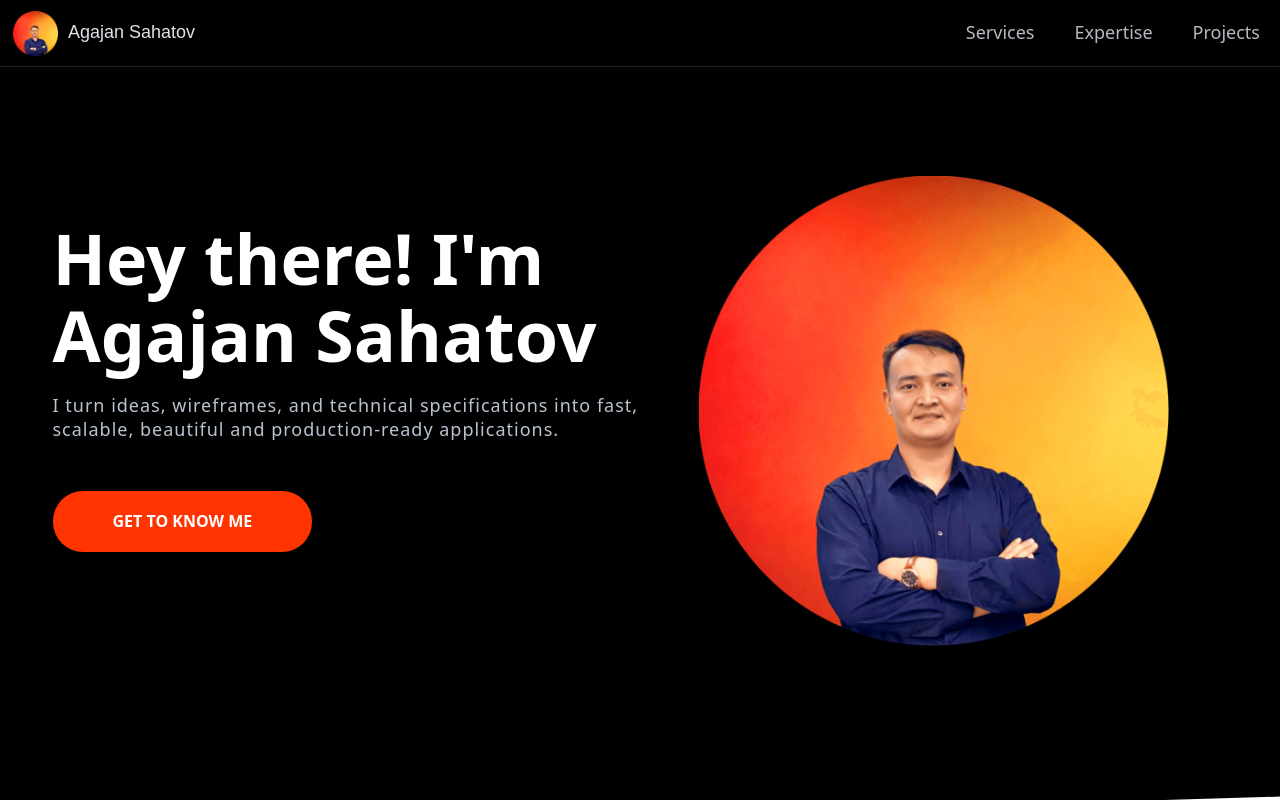
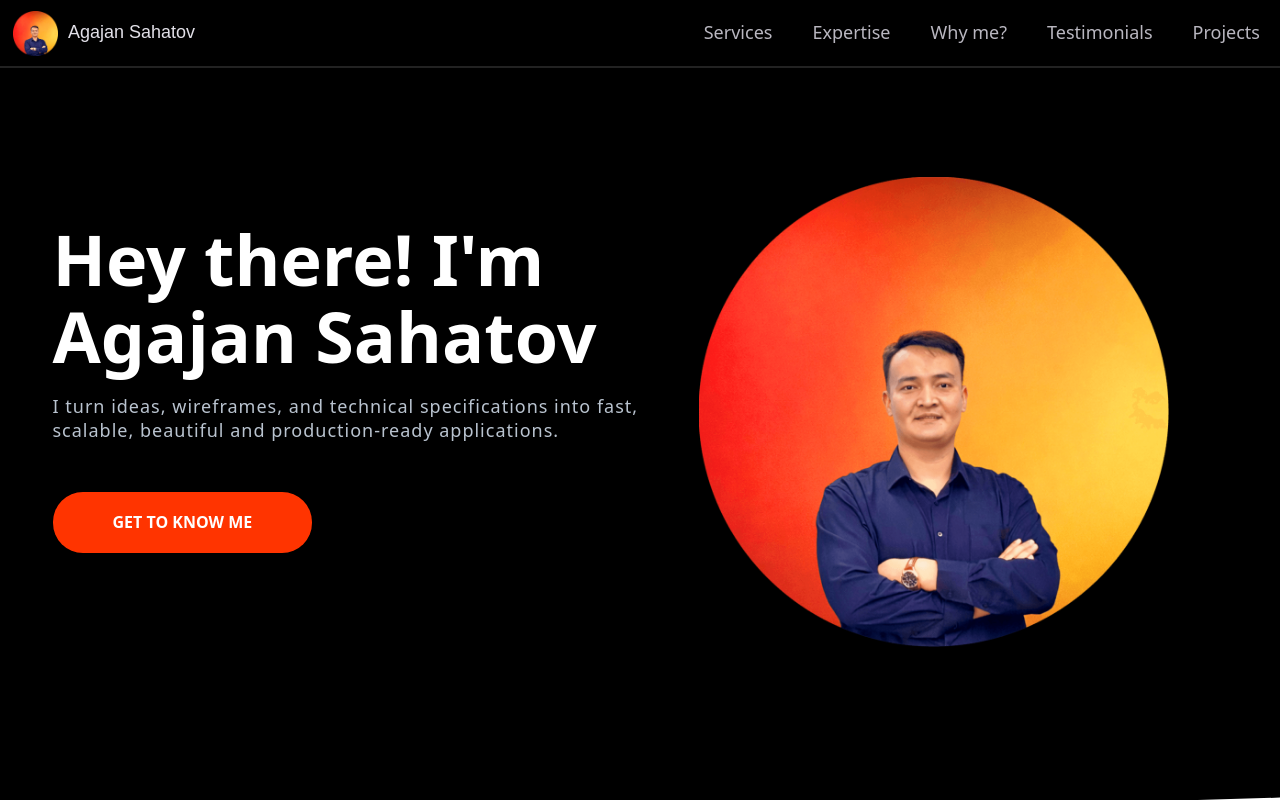
Before and after one commit to agajansahatov/agajansahatov.github.io, a React (Vite) app: page / in a window 1280 px wide. Shown: the top 800 px of the page. Built offline with nearby package versions, Linux system fonts and the light colour scheme.

Commit message:
Add more link items to the nav list

```diff
--- a/src/components/Navbar/Navbar.module.css
+++ b/src/components/Navbar/Navbar.module.css
@@ -90,6 +90,10 @@
 }
 
 @media screen and (min-width: 768px) {
+	.navbar {
+		margin-bottom: 0;
+	}
+
 	.nav__toggler {
 		display: none;
 	}
@@ -109,11 +113,17 @@
 
 	.nav__item {
 		border: 0;
-		padding: 1rem 2rem;
+		padding: 1rem 0.8rem;
 	}
 
 	.nav__item:last-child {
 		padding-right: 1rem;
+	}
+}
+
+@media screen and (min-width: 850px) {
+	.nav__item {
+		padding: 1rem 2rem;
 	}
 }
 
--- a/src/components/Navbar/Navbar.tsx
+++ b/src/components/Navbar/Navbar.tsx
@@ -13,6 +13,16 @@ const Navbar = () => {
 		{
 			label: 'Expertise',
 			link: '#section-expertise',
+			target: '_self',
+		},
+		{
+			label: 'Why me?',
+			link: '#section-showcase',
+			target: '_self',
+		},
+		{
+			label: 'Testimonials',
+			link: '#section-testimonials',
 			target: '_self',
 		},
 		{
```
